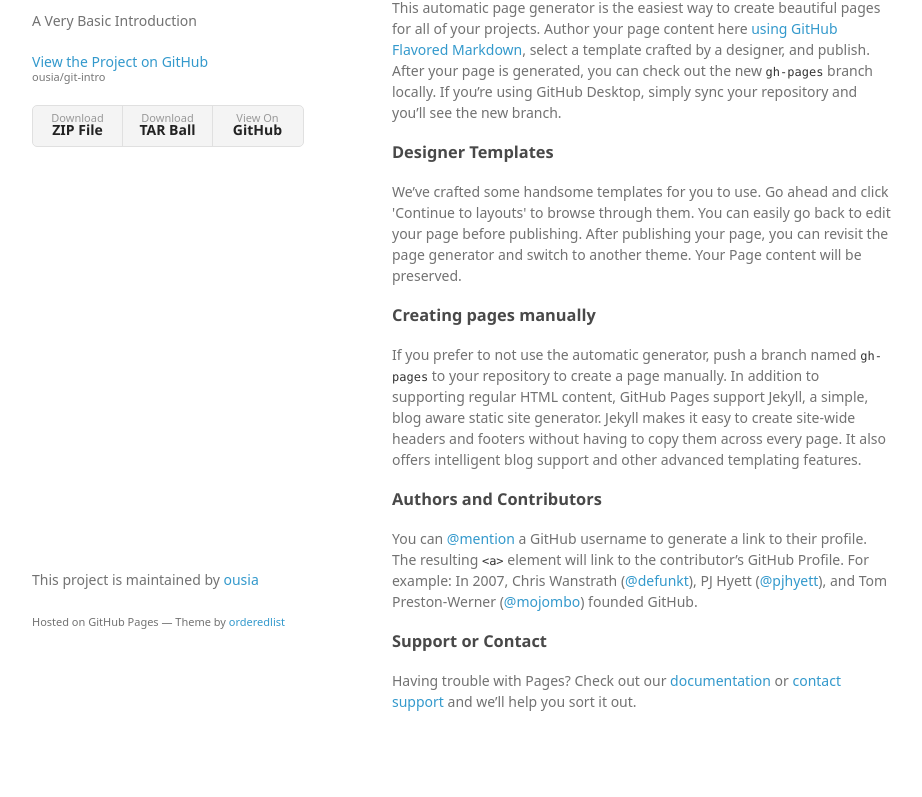
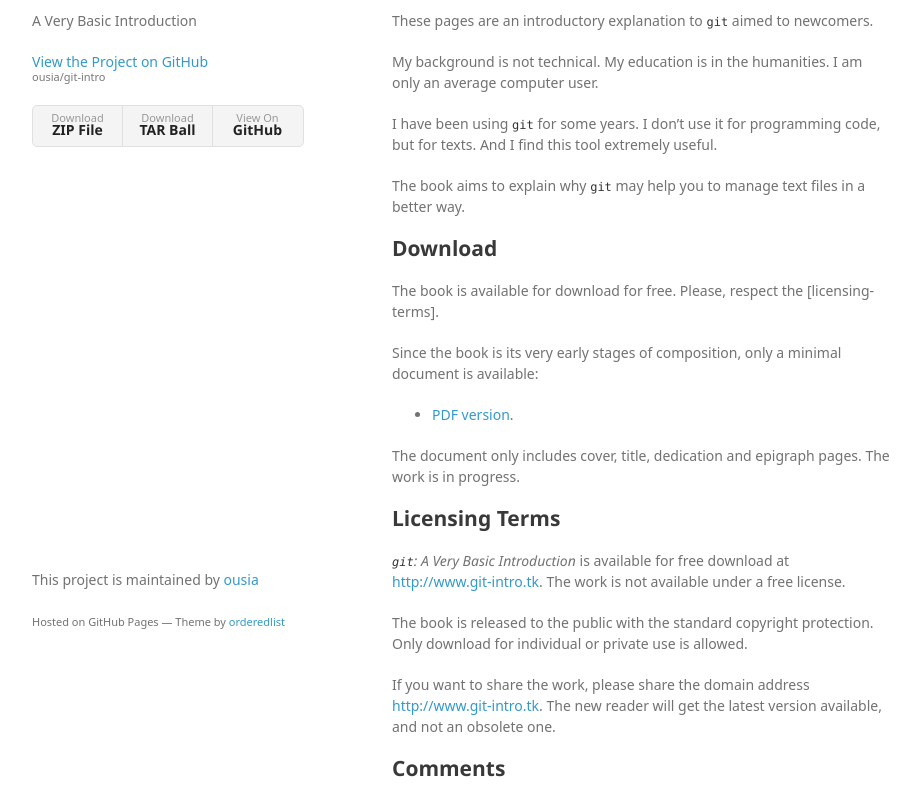
Before and after one commit to ousia/git-intro, a plain HTML site: page index.html in a window 1280 px wide. Shown: the part 99-896 px from the top of the page, without its empty margins (178-1100 px from the left). Drawn offline with Linux system fonts and the light colour scheme; a web font is replaced by a local one.

```diff
--- a/index.html
+++ b/index.html
@@ -28,30 +28,46 @@
         </ul>
       </header>
       <section>
-        <h3>
-<a id="welcome-to-github-pages" class="anchor" href="#welcome-to-github-pages" aria-hidden="true"><span aria-hidden="true" class="octicon octicon-link"></span></a>Welcome to GitHub Pages.</h3>
+        <h1>
+<a id="a-very-basic-introduction" class="anchor" href="#a-very-basic-introduction" aria-hidden="true"><span aria-hidden="true" class="octicon octicon-link"></span></a>A Very Basic Introduction</h1>
 
-<p>This automatic page generator is the easiest way to create beautiful pages for all of your projects. Author your page content here <a href="https://guides.github.com/features/mastering-markdown/">using GitHub Flavored Markdown</a>, select a template crafted by a designer, and publish. After your page is generated, you can check out the new <code>gh-pages</code> branch locally. If you’re using GitHub Desktop, simply sync your repository and you’ll see the new branch.</p>
+<p>These pages are an introductory explanation to <code>git</code> aimed to newcomers.</p>
 
-<h3>
-<a id="designer-templates" class="anchor" href="#designer-templates" aria-hidden="true"><span aria-hidden="true" class="octicon octicon-link"></span></a>Designer Templates</h3>
+<p>My background is not technical. My education is in the humanities. I am only an average computer user.</p>
 
-<p>We’ve crafted some handsome templates for you to use. Go ahead and click 'Continue to layouts' to browse through them. You can easily go back to edit your page before publishing. After publishing your page, you can revisit the page generator and switch to another theme. Your Page content will be preserved.</p>
+<p>I have been using <code>git</code> for some years. I don’t use it for programming code, but for texts. And I find this tool extremely useful.</p>
 
-<h3>
-<a id="creating-pages-manually" class="anchor" href="#creating-pages-manually" aria-hidden="true"><span aria-hidden="true" class="octicon octicon-link"></span></a>Creating pages manually</h3>
+<p>The book aims to explain why <code>git</code> may help you to manage text files in a better way.</p>
 
-<p>If you prefer to not use the automatic generator, push a branch named <code>gh-pages</code> to your repository to create a page manually. In addition to supporting regular HTML content, GitHub Pages support Jekyll, a simple, blog aware static site generator. Jekyll makes it easy to create site-wide headers and footers without having to copy them across every page. It also offers intelligent blog support and other advanced templating features.</p>
+<h2>
+<a id="download" class="anchor" href="#download" aria-hidden="true"><span aria-hidden="true" class="octicon octicon-link"></span></a>Download</h2>
 
-<h3>
-<a id="authors-and-contributors" class="anchor" href="#authors-and-contributors" aria-hidden="true"><span aria-hidden="true" class="octicon octicon-link"></span></a>Authors and Contributors</h3>
+<p>The book is available for download for free. Please, respect the [licensing-terms].</p>
 
-<p>You can <a href="https://help.github.com/articles/basic-writing-and-formatting-syntax/#mentioning-users-and-teams" class="user-mention">@mention</a> a GitHub username to generate a link to their profile. The resulting <code>&lt;a&gt;</code> element will link to the contributor’s GitHub Profile. For example: In 2007, Chris Wanstrath (<a href="https://github.com/defunkt" class="user-mention">@defunkt</a>), PJ Hyett (<a href="https://github.com/pjhyett" class="user-mention">@pjhyett</a>), and Tom Preston-Werner (<a href="https://github.com/mojombo" class="user-mention">@mojombo</a>) founded GitHub.</p>
+<p>Since the book is its very early stages of composition, only a minimal document is available:</p>
 
-<h3>
-<a id="support-or-contact" class="anchor" href="#support-or-contact" aria-hidden="true"><span aria-hidden="true" class="octicon octicon-link"></span></a>Support or Contact</h3>
+<ul>
+<li>
+<a href="https://archive.org/download/git-intro/git-intro.pdf">PDF version</a>.</li>
+</ul>
 
-<p>Having trouble with Pages? Check out our <a href="https://help.github.com/pages">documentation</a> or <a href="https://github.com/contact">contact support</a> and we’ll help you sort it out.</p>
+<p>The document only includes cover, title, dedication and epigraph pages. The work is in progress.</p>
+
+<h2>
+<a id="licensing-terms" class="anchor" href="#licensing-terms" aria-hidden="true"><span aria-hidden="true" class="octicon octicon-link"></span></a>Licensing Terms</h2>
+
+<p><em><code>git</code>: A Very Basic Introduction</em> is available for free download at <a href="http://www.git-intro.tk">http://www.git-intro.tk</a>. The work is not available under a free license.</p>
+
+<p>The book is released to the public with the standard copyright protection. Only download for individual or private use is allowed.</p>
+
+<p>If you want to share the work, please share the domain address <a href="http://www.git-intro.tk">http://www.git-intro.tk</a>. The new reader will get the latest version available, and not an obsolete one.</p>
+
+<h2>
+<a id="comments" class="anchor" href="#comments" aria-hidden="true"><span aria-hidden="true" class="octicon octicon-link"></span></a>Comments</h2>
+
+<p>If you have anything to comment on this project, please <a href="https://github.com/ousia/git-intro/issues/new">open an issue</a>.</p>
+
+<p>Remember that all comments are public. Prior <em>GitHub</em> registration is required.</p>
       </section>
       <footer>
         <p>This project is maintained by <a href="https://github.com/ousia">ousia</a></p>
```
Also changed, not shown: params.json (+1 -1 lines).
